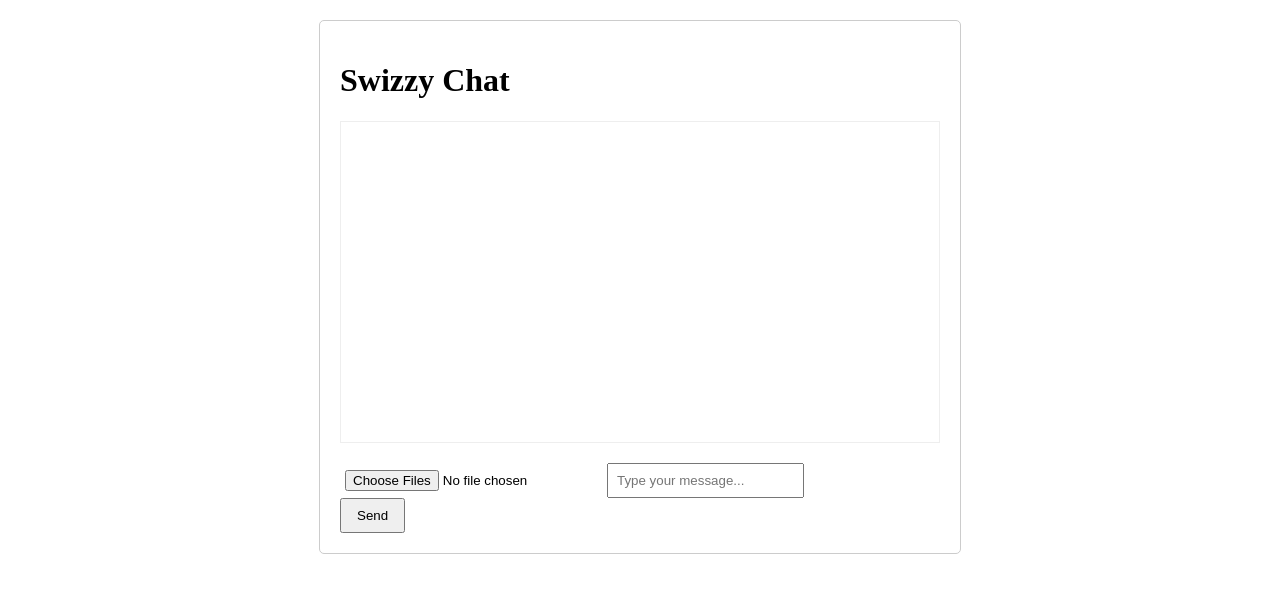
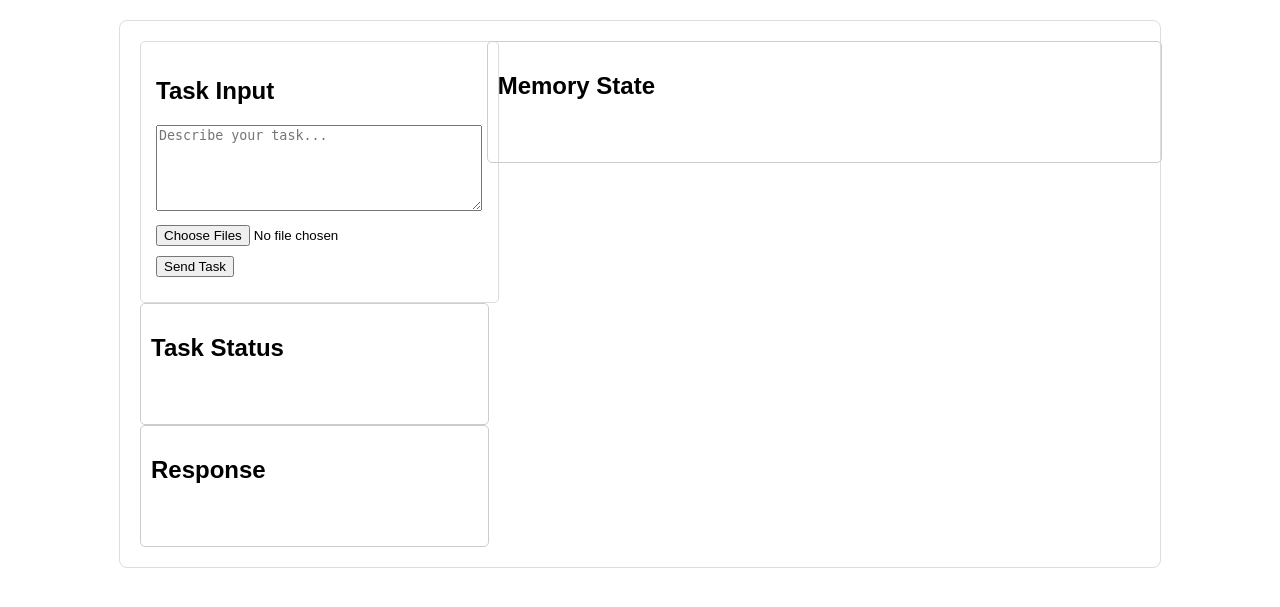
Before and after one commit to olufemi-oluwatobi/swizzy-python, a Python web app: template app/templates/index.html in a window 1280 px wide. Shown: the top 607 px of the page. Run offline with Jinja, Linux system fonts and the light colour scheme; the template is opened without the code that fills it, so the values that code supplies are empty.

Commit message:
feat: update ui to be task driven, update backend to handle the change, have less strict guardrails, ignore venv

```diff
--- a/app/templates/index.html
+++ b/app/templates/index.html
@@ -1,75 +1,103 @@
 <!DOCTYPE html>
 <html>
 <head>
-    <title>Swizzy Chat</title>
+    <title>Swizzy Task Manager</title>
     <meta charset="utf-8">
     <meta name="viewport" content="width=device-width, initial-scale=1">
     <style>
-        #chat-container {
-            max-width: 600px;
+        body {
+            font-family: sans-serif;
+        }
+
+        #app-container {
+            display: grid;
+            grid-template-columns: 1fr 2fr;
+            gap: 20px;
+            max-width: 1000px;
             margin: 20px auto;
             padding: 20px;
+            border: 1px solid #ddd;
+            border-radius: 8px;
+        }
+
+        section {
+            border: 1px solid #ddd;
+            padding: 15px;
+            border-radius: 5px;
+        }
+
+        #task-input-area, #task-status-area, #response-display-area, #memory-state-area {
+          width: 100%;
+        }
+
+        #task-input-area input, #task-input-area button, #task-input-area textarea {
+            margin-bottom: 10px;
+        }
+
+        #task-input-area textarea{
+          width: 98%;
+          height: 80px;
+        }
+
+        #task-status-area {
             border: 1px solid #ccc;
             border-radius: 5px;
+            padding: 10px;
+            min-height: 100px;
         }
-        #messages {
-            height: 300px;
-            overflow-y: auto;
-            border: 1px solid #eee;
-            margin-bottom: 20px;
+
+        #response-display-area {
+            border: 1px solid #ccc;
+            border-radius: 5px;
             padding: 10px;
+            min-height: 100px;
         }
-        .message {
-            margin: 10px 0;
-            padding: 5px;
+
+        #memory-state-area {
+            border: 1px solid #ccc;
+            border-radius: 5px;
+            padding: 10px;
+            min-height: 100px;
         }
-        .user-message {
-            background-color: #e3f2fd;
-            border-radius: 5px;
-            padding: 8px;
-            margin: 5px 0;
+
+        #file-list {
+            list-style-type: none;
+            padding: 0;
+            margin: 0;
         }
-        .agent-message {
-            background-color: #f5f5f5;
-            border-radius: 5px;
-            padding: 8px;
-            margin: 5px 0;
-        }
-        #input-container {
-            margin-top: 15px;
-        }
-        #message-form > div {
-            display: flex;
-            gap: 10px;
-            align-items: center;
-            margin-bottom: 10px;
-        }
-        #message-text-input {
-            flex-grow: 1;
-            padding: 8px;
-        }
-        #file-input {
-            padding: 5px;
-        }
-        #send-message {
-            padding: 8px 15px;
+
+        #file-list li {
+            margin-bottom: 5px;
         }
     </style>
 </head>
 <body>
-    <div id="chat-container">
-        <h1>Swizzy Chat</h1>
-        <div id="messages"></div>
-        <!-- Replaced form with div to prevent default submission -->
-        <div id="input-area">
-             <!-- Group file input and text input -->
-             <div>
-                 <input type="file" id="file-input" multiple>
-                 <input type="text" id="message-text-input" placeholder="Type your message...">
-             </div>
-            <button type="submit" id="send-message">Send</button> <!-- Type=submit doesn't hurt on a non-form button -->
+  <div id="app-container">
+
+    <div id="main-content">
+        <section id="task-input-area">
+            <h2>Task Input</h2>
+            <textarea id="task-input" placeholder="Describe your task..."></textarea>
+            <input type="file" id="file-input" multiple>
+            <ul id="file-list"></ul>
+            <button id="send-task">Send Task</button>
+        </section>
+
+        <section id="task-status-area">
+            <h2>Task Status</h2>
+        </section>
+
+        <section id="response-display-area">
+            <h2>Response</h2>
+        </section>
+    </div>
+
+    <div id="sidebar">
+        <section id="memory-state-area">
+            <h2>Memory State</h2>
+        </section>
+    </div>
         </div>
-    </div>
     <script src="/static/js/app.js"></script>
 </body>
 </html>
--- a/openai_voice_agents_sdk_sample.egg-info/SOURCES.txt
+++ b/openai_voice_agents_sdk_sample.egg-info/SOURCES.txt
@@ -1,9 +1,11 @@
 LICENSE
-README.md
 pyproject.toml
 app/__init__.py
 app/agent_config.py
+app/file_storage.py
 app/mock_api.py
+app/services.py
+app/swizzy_tools.py
 app/utils.py
 openai_voice_agents_sdk_sample.egg-info/PKG-INFO
 openai_voice_agents_sdk_sample.egg-info/SOURCES.txt
--- a/openai_voice_agents_sdk_sample.egg-info/requires.txt
+++ b/openai_voice_agents_sdk_sample.egg-info/requires.txt
@@ -1,6 +1,5 @@
 fastapi[standard]>=0.115.11
 numpy>=2.2.3
 openai>=1.3.0
-openai-agents[voice]>=0.0.6
 python-dotenv>=1.0.1
 uvicorn>=0.34.0
--- a/openai_voice_agents_sdk_sample.egg-info/top_level.txt
+++ b/openai_voice_agents_sdk_sample.egg-info/top_level.txt
@@ -1 +1,2 @@
 app
+file_store
--- a/pyproject.toml
+++ b/pyproject.toml
@@ -7,7 +7,9 @@ dependencies = [
     "fastapi[standard]>=0.115.11",
     "numpy>=2.2.3",
     "openai>=1.3.0",
-    "openai-agents[voice]>=0.0.6",
     "python-dotenv>=1.0.1",
     "uvicorn>=0.34.0",
 ]
+
+[tool.setuptools]
+packages = ["app", "file_store"]
```
Also changed, not shown: app/agent_config.py (+106 -36 lines), app/services.py (+22 -0 lines), public/app.js (added, +101 -0 lines), public/index.html (+55 -3 lines), server.py (+30 -25 lines), build/lib/app/file_storage.py (added), build/lib/app/services.py (added), build/lib/app/swizzy_tools.py (added), 2 other files.
